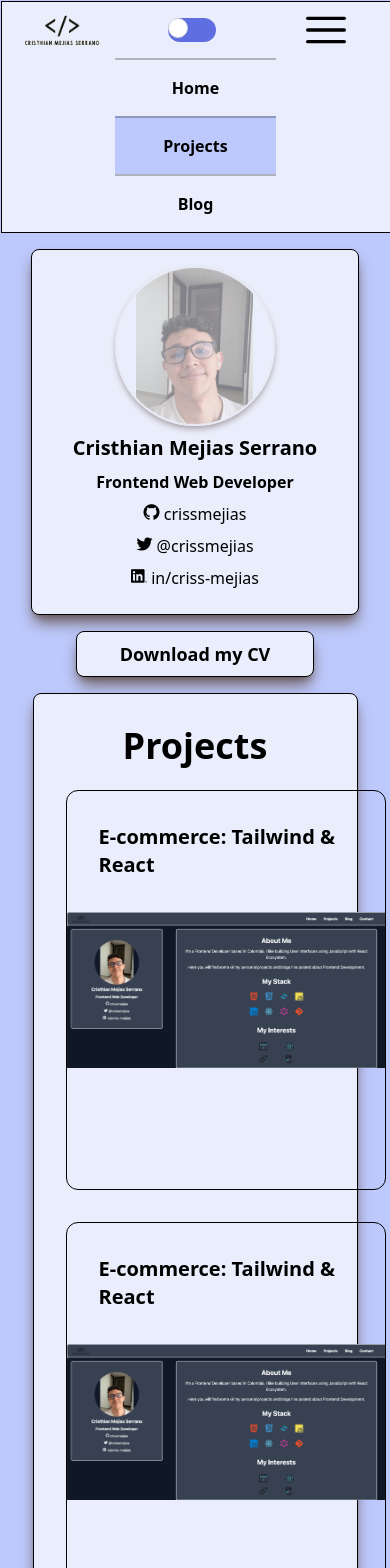
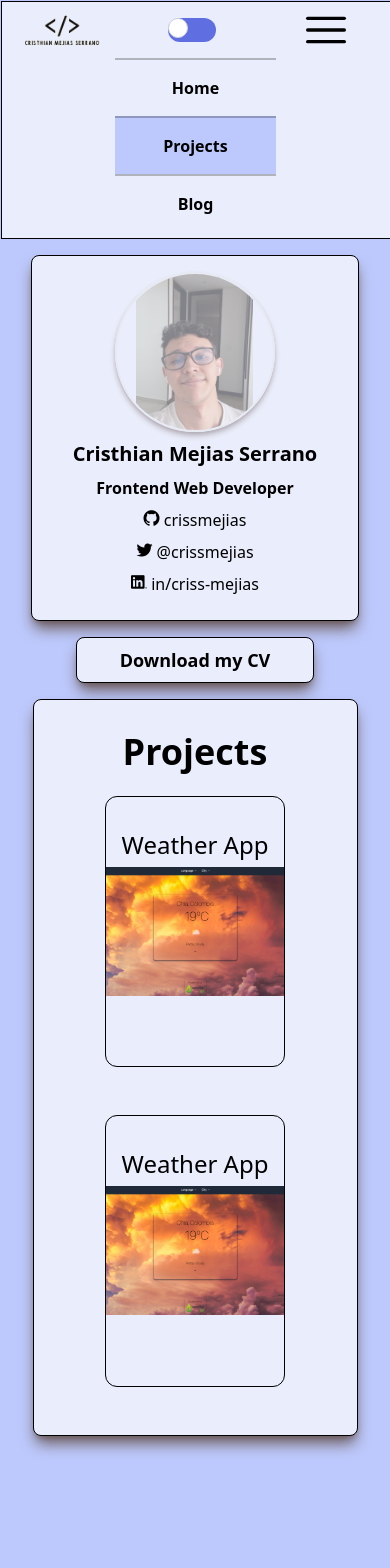
Before and after one commit to crissmejias/portfolio, a React (Vite) app: page /#/projects in a window 390 px wide. Shown: the top 1568 px of the page. After the commit the page ends 1500 px from the top, so only its background shows below. Built offline with nearby package versions, Linux system fonts and the light colour scheme.

Commit message:
Adding transition to navbar menu

```diff
--- a/index.html
+++ b/index.html
@@ -4,11 +4,16 @@
     <meta charset="UTF-8" />
     <link rel="icon" type="image/svg+xml" href="./src/assets/logo.png" />
     <meta name="viewport" content="width=device-width, initial-scale=1.0" />
-    <link rel='stylesheet' href='https://cdn-uicons.flaticon.com/uicons-brands/css/uicons-brands.css'>
-    <link rel='stylesheet' href='https://cdn-uicons.flaticon.com/uicons-regular-rounded/css/uicons-regular-rounded.css'>
-    <link rel="stylesheet" href="https://cdn.jsdelivr.net/gh/devicons/devicon@v2.15.1/devicon.min.css">
+    <link
+      rel="stylesheet"
+      href="https://cdn-uicons.flaticon.com/uicons-brands/css/uicons-brands.css" />
+    <link
+      rel="stylesheet"
+      href="https://cdn-uicons.flaticon.com/uicons-regular-rounded/css/uicons-regular-rounded.css" />
+    <link
+      rel="stylesheet"
+      href="https://cdn.jsdelivr.net/gh/devicons/devicon@v2.15.1/devicon.min.css" />
     <title>Cristhian Mejias Serrano</title>
-
   </head>
   <body>
     <div id="root"></div>
--- a/src/components/Card.tsx
+++ b/src/components/Card.tsx
@@ -1,18 +1,32 @@
 type props = {
-    url: string
-}
-const Card = (props : props) => {
-    return(
-
-        <div style={{ backgroundImage: `url(${props.url})`
-          }} className={`"w-full min-h-[400px] flex flex-col aspect-[4/5] items-center justify-between flex-wrap p-4 rounded-xl dark:bg-inherit bg-transparent blur-[0.5px] hover:shadow-lg hover:shadow-[#695858] border-black border-[1px]  group bg-blend-darken bg-center bg-[length:100%_auto] bg-no-repeat dark:hover:bg-gray-500 transition-colors`}>
-            <h2 className="mt-4 font-bold text-xl text-start self-start ml-4 dark:group-hover:text-white group-hover:blur-[0.5px] transition-none">E-commerce: Tailwind & React</h2>
-            <div className="mb-4 dark:text-white flex justify-evenly w-full ">
-            <a href="https://github.com" target="_blank" className="z-50 blur-none cursor-pointer hidden text-3xl group-hover:inline"><i className='fi fi-brands-github' ></i></a>
-            <a href="https://github.com" target="_blank" className="cursor-pointer hidden text-3xl group-hover:inline"><i className='fi fi-rr-window-alt group-hover:shadow-inner'></i></a>
-            </div>
-        </div>
-
-    )
-}
-export {Card};
+  url: string;
+  title: string;
+  github: string;
+  site: string;
+};
+const Card = (props: props) => {
+  return (
+    <div
+      style={{ backgroundImage: `url(${props.url})` }}
+      className={`"w-full flex flex-col aspect-[4/6] items-center justify-between flex-wrap p-4 rounded-xl dark:bg-inherit bg-transparent blur-[0.5px] hover:shadow-lg hover:shadow-[#695858] border-black border-[1px]  group bg-blend-hard-light bg-center bg-[length:100%] bg-no-repeat dark:hover:bg-gray-500 transition duration-100 ease-in`}>
+      <h2 className="mt-4 font-medium text-2xl text-center dark:group-hover:text-white group-hover:blur-[0.5px] transition-none">
+        {props.title}
+      </h2>
+      <div className="mb-4 dark:text-white flex justify-evenly w-full ">
+        <a
+          href={props.github}
+          target="_blank"
+          className="z-50 blur-none cursor-pointer hidden text-3xl group-hover:inline transition duration-500 ease-in">
+          <i className="fi fi-brands-github"></i>
+        </a>
+        <a
+          href={props.site}
+          target="_blank"
+          className="cursor-pointer hidden text-3xl group-hover:inline">
+          <i className="fi fi-rr-window-alt group-hover:shadow-inner"></i>
+        </a>
+      </div>
+    </div>
+  );
+};
+export { Card };
--- a/src/components/Navbar.tsx
+++ b/src/components/Navbar.tsx
@@ -1,18 +1,24 @@
-import {NavLink} from "react-router-dom"
+import { NavLink } from "react-router-dom";
 type props = {
-    menu: boolean
-}
+  menu: boolean;
+};
 
 const Navbar = (props: props) => {
-
-
-    return(
-        <ul className={`${props.menu ? "hidden": "flex" } transition-all md:mr-10 md:flex flex-col md:flex-row`}>
-
-            <NavLink to='/' className={`link`} end>Home</NavLink>
-            <NavLink to='/projects' className='link'>Projects</NavLink>
-            <NavLink to='/blog' className='link'>Blog</NavLink>
-        </ul>
-    )
-}
-export {Navbar}
+  return (
+    <ul
+      className={`${
+        props.menu ? "hide" : "show"
+      } transition-all md:h-auto md:visible md:mr-10 md:flex flex-col md:flex-row`}>
+      <NavLink to="/" className={`link`} end>
+        Home
+      </NavLink>
+      <NavLink to="/projects" className="link">
+        Projects
+      </NavLink>
+      <NavLink to="/blog" className="link">
+        Blog
+      </NavLink>
+    </ul>
+  );
+};
+export { Navbar };
--- a/src/components/Projects.tsx
+++ b/src/components/Projects.tsx
@@ -1,17 +1,19 @@
 import { Card } from "./Card";
-import portfolio from '../assets/image.png'
+import portfolio from "../assets/image.png";
+import weatherapp from '/weather-app.png'
 const Projects = () => {
-    return(
-        <div className="w-10/12 md:w-1/2 h-98 md:h-5/6 mx-auto flex flex-col justify-start gap-2 my-4 rounded-lg dark:bg-gray-700 bg-[#EAEDFB] shadow-lg shadow-[#695858]  border-black border-[1px] ">
-        <div className="mt-8">
-            <p className="text-center text-4xl font-bold dark:text-[#fff]">Projects</p>
-        </div>
-        <div className="items-center flex flex-wrap justify-evenly rounded-lg gap-8 mx-8 md:grid md:grid-cols-2 md:place-items-center py-4">
-            <Card url={portfolio}/>
-            <Card url={portfolio}/>
-
-        </div>
-        </div>
-    )
-}
-export {Projects};
+  return (
+    <div className="w-10/12 md:w-1/2 h-98 md:h-5/6 mx-auto flex flex-col justify-start gap-2 my-4 rounded-lg dark:bg-gray-700 bg-[#EAEDFB] shadow-lg shadow-[#695858]  border-black border-[1px] ">
+      <div className="mt-8">
+        <p className="text-center text-4xl font-bold dark:text-[#fff]">
+          Projects
+        </p>
+      </div>
+      <div className=" rounded-lg  w-full flex flex-wrap gap-12 justify-center mx-auto mb-12 mt-4">
+        <Card url={weatherapp} title='Weather App' github={'https://github.com/crissmejias/WeatherApp'} site={'https://crissmejias-weather-app.netlify.app/'}/>
+        <Card url={weatherapp} title='Weather App' github={'https://github.com/crissmejias/WeatherApp'} site={'https://crissmejias-weather-app.netlify.app/'}/>
+      </div>
+    </div>
+  );
+};
+export { Projects };
--- a/src/components/Sidebar.tsx
+++ b/src/components/Sidebar.tsx
@@ -1,20 +1,45 @@
-import profile from '../assets/profile.jpg'
-import { Download } from './Download';
+import profile from "../assets/profile.jpg";
+import { Download } from "./Download";
 const Sidebar = () => {
-    return(
-        <>
-        <div className="w-11/12 md:w-11/12 md:max-h-[550px] bg-[#EAEDFB] shadow-lg shadow-[#695858] border-black border-[1px] py-4  mt-4 mx-auto dark:bg-gray-700 rounded-lg  dark:border-gray-200 opacity-[35]">
-            <div className="rounded-[92%] border-2 shadow-md shadow-[#695858] w-40 h-40 mx-auto dark:bg-gray-900 opacity-45"> <img className='w-full h-full mix-blend-color-lighten rounded-full object-contain' src={profile} alt="" /></div>
-            <div className=" my-2 flex  flex-col items-baseline gap-2">
-                <p className="dark:text-[#fff] font-bold text-xl text-center mx-auto">Cristhian Mejias Serrano</p>
-                <p className="dark:text-[#fff] font-bold text-md text-center mx-auto">Frontend Web Developer</p>
-                <a href="https:/github.com/crissmejias" className='hover:text-[#C06868] dark:text-[#fff] dark:hover:text-gray-500 transition-colors  text-center inline-block m-auto' target="_blank"><i className='fi fi-brands-github' ></i> crissmejias</a>
-                <a href="https:/twitter.com/crissmejias"className='hover:text-[#C06868] dark:text-[#fff] dark:hover:text-gray-500 transition-colors  text-center inline-block m-auto' target="_blank"><i className='fi fi-brands-twitter'></i> @crissmejias</a>
-                <a href="https://linkedin.com/in/criss-mejias" className='hover:text-[#C06868] dark:text-[#fff] dark:hover:text-gray-500 transition-colors  text-center inline-block m-auto' target="_blank"><i className='fi fi-brands-linkedin'></i> in/criss-mejias</a>
-            </div>
+  return (
+    <>
+      <div className="w-11/12 md:w-11/12 md:max-h-[550px] bg-[#EAEDFB] shadow-lg shadow-[#695858] border-black border-[1px] py-4  mt-4 mx-auto dark:bg-gray-700 rounded-lg  dark:border-gray-200 opacity-[35]">
+        <div className="rounded-[92%] border-2 shadow-md shadow-[#695858] w-40 h-40 mx-auto dark:bg-gray-900 opacity-45">
+          {" "}
+          <img
+            className="w-full h-full mix-blend-color-lighten rounded-full object-contain"
+            src={profile}
+            alt=""
+          />
         </div>
-
-        </>
-    )
-}
-export {Sidebar};
+        <div className=" my-2 flex  flex-col items-baseline gap-2">
+          <p className="dark:text-[#fff] font-bold text-xl text-center mx-auto">
+            Cristhian Mejias Serrano
+          </p>
+          <p className="dark:text-[#fff] font-bold text-md text-center mx-auto">
+            Frontend Web Developer
+          </p>
+          <a
+            href="https:/github.com/crissmejias"
+            className="hover:text-[#C06868] dark:text-[#fff] dark:hover:text-gray-500 transition-colors  text-center inline-block m-auto"
+            target="_blank">
+            <i className="fi fi-brands-github"></i> crissmejias
+          </a>
+          <a
+            href="https:/twitter.com/crissmejias"
+            className="hover:text-[#C06868] dark:text-[#fff] dark:hover:text-gray-500 transition-colors  text-center inline-block m-auto"
+            target="_blank">
+            <i className="fi fi-brands-twitter"></i> @crissmejias
+          </a>
+          <a
+            href="https://linkedin.com/in/criss-mejias"
+            className="hover:text-[#C06868] dark:text-[#fff] dark:hover:text-gray-500 transition-colors  text-center inline-block m-auto"
+            target="_blank">
+            <i className="fi fi-brands-linkedin"></i> in/criss-mejias
+          </a>
+        </div>
+      </div>
+    </>
+  );
+};
+export { Sidebar };
--- a/src/index.css
+++ b/src/index.css
@@ -1,13 +1,23 @@
 @tailwind base;
 @tailwind components;
-.link{
-    @apply dark:text-[#fff] font-bold text-base dark:hover:bg-gray-600 px-12 py-4 md:p-4 text-center border-black dark:border-gray-300 border-t-2 md:border-none border-opacity-25;
+.link {
+  @apply dark:text-[#fff] font-bold text-base dark:hover:bg-gray-600 px-12 py-4 md:p-4 text-center border-black dark:border-gray-300 border-t-2 md:border-none border-opacity-25;
 }
 .active {
-    @apply dark:bg-gray-600 bg-[#BDC9FC] transition-colors
+  @apply dark:bg-gray-600 bg-[#BDC9FC] transition-colors;
 }
 @tailwind utilities;
+.hide{
+  height: 0px;
+  transition: height 600ms ease-out;
+  visibility: hidden;
+}
 
-body{
-    @apply dark:bg-gray-900 bg-[#BDC9FC]
+.show{
+  height:180px ;
+  display: flex;
+  transition: height 400ms ease-in;
 }
+body {
+  @apply dark:bg-gray-900 bg-[#BDC9FC];
+}
```
Also changed, not shown: src/App.tsx (+13 -13 lines), src/components/Download.tsx (+11 -8 lines), src/components/Header.tsx (+32 -15 lines), src/components/Home.tsx (+31 -19 lines), src/main.tsx (+11 -13 lines), public/weather-app.png (added).
